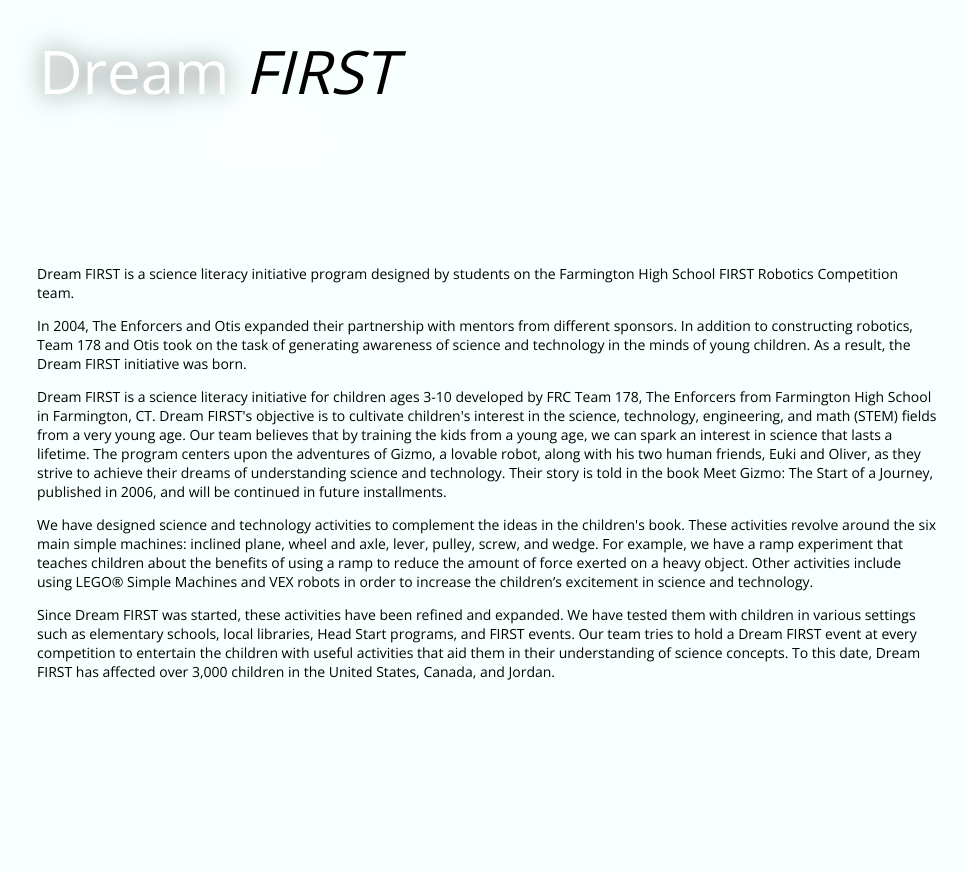
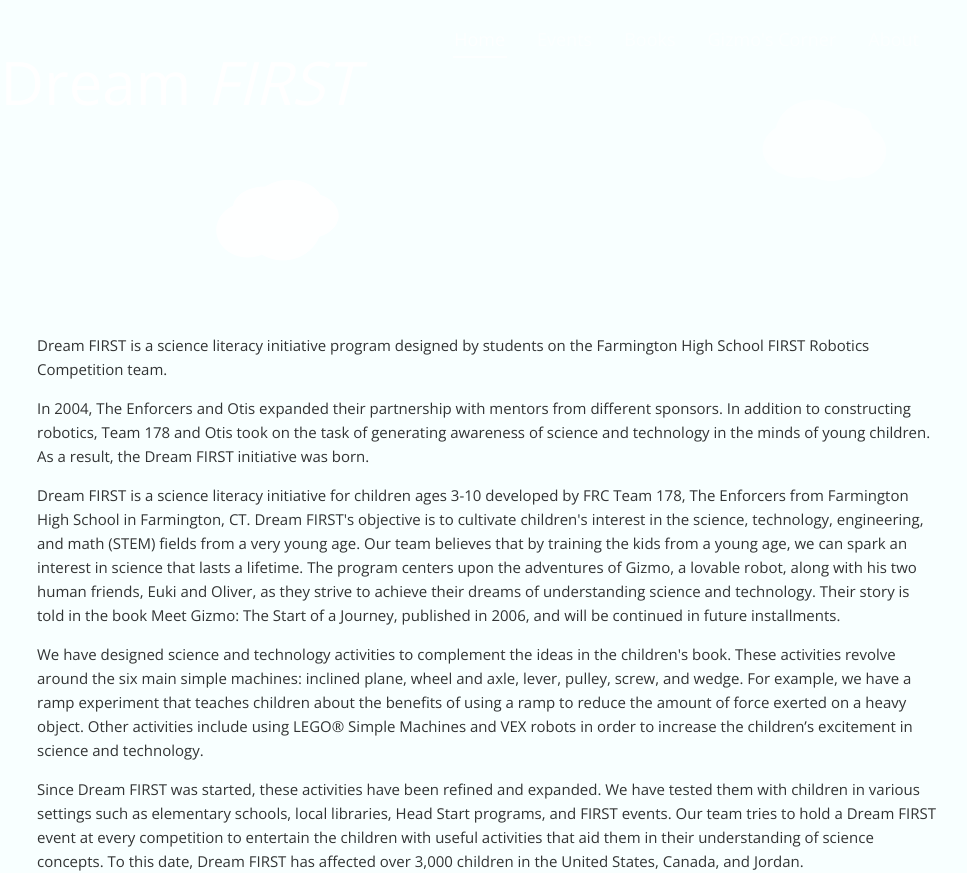
Before and after one commit to DreamFIRST/DreamNext, a plain HTML site: page index.html in a window 1280 px wide. Shown: the whole page, without its empty margins (153-1120 px from the left). Before the commit the page ends 800 px from the top, so only its background shows below. Drawn offline with nearby package versions, Linux system fonts and the light colour scheme.

Commit message:
Increase gradient intensity. Enlargen font. Static clouds

```diff
--- a/css/clouds.css
+++ b/css/clouds.css
@@ -1,5 +1,5 @@
 #clouds-container {
-	height: 250px;
+	height: 260px;
 	overflow: hidden;
 }
 
@@ -13,12 +13,30 @@
 	width: 160px; height: 100px;
 
 	position: relative; z-index: 1;
-	top: 80px; left: -300px;
+	top: 30px; left: 70%;
 	opacity: 0.6;
+}
 
-	-webkit-animation: moveclouds 20s linear infinite;
-	-moz-animation: moveclouds 20s linear infinite;
-	-o-animation: moveclouds 20s linear infinite;
+#cloud2 {
+	background-image: url("../assets/clouds/2.png");
+
+	width: 160px; height: 120px;
+
+	position: relative; z-index: 1;
+	top: 100px; left: 15%;
+	opacity: 0.9;
+}
+
+#cloud3 {
+
+}
+
+#cloud4 {
+
+}
+
+#cloud5 {
+
 }
 
 /*#cloud2 {
@@ -34,6 +52,10 @@
 	-o-animation: moveclouds 20s linear infinite;
 }*/
 
+	/*-webkit-animation: moveclouds 20s linear infinite;
+	-moz-animation: moveclouds 20s linear infinite;
+	-o-animation: moveclouds 20s linear infinite;*/
+
 @-webkit-keyframes moveclouds {
 	from { margin-left: 100%; }
 	to { margin-left: -100%; }
--- a/css/main.css
+++ b/css/main.css
@@ -1,10 +1,14 @@
 @import url(http://fonts.googleapis.com/css?family=Open+Sans:400,300);
 
 body {
+	margin: 0; padding: 0;
+
 	font-family: "Open Sans";
-	font-size: 14px;
-	margin: 0; padding: 0;
-	background: -moz-linear-gradient(center top, #c9dbe9, #f8ffff 350px);
+	font-size: 15px;
+	line-height: 24px;
+	color: rgba(0,0,0, 0.8);
+
+	background: -moz-linear-gradient(center top, #6ea8c0, #c9dbe9, #f8ffff 350px);
 	background-color: #f8ffff;
 	background-repeat: no-repeat;
 }
@@ -15,20 +19,68 @@ body {
 
 	position: absolute; z-index: 6;
 
-	top: 30px; left: 15%;
+	top: 70px; left: 12%;
 
 	color: white;
 	font-weight: 300; font-size: 60px;
-	text-shadow: 0 0 25px rgba(0,0,0, 0.65);
 }
 
 #header h1 #first {
-	color: black;
-	font-weight: 400; font-style: italic;
-	text-shadow: none;
+	font-weight: 300;
+	font-style: italic;
+}
+
+nav {
+	overflow: hidden;
+}
+
+#nav {
+	margin: 30px 15% 0 0; padding: 0;
+
+	font-size: 18px;
+	line-height: 18px;
+	font-weight: 300;
+	color: rgba(255,255,255, 0.7);
+
+	list-style-type: none;
+	float: right;
+}
+
+#nav li {
+	float: left;
+}
+
+#nav li a {
+	margin: 0 5px; padding: 5px 10px;
+
+	color: rgba(255,255,255, 0.6);
+	text-decoration: none;
+
+	border: 1px solid transparent;
+	transition-duration: 0.2s;
+	transition-property: background, border, color;
+}
+
+#nav li[selected] a {
+	color: rgba(255,255,255, 0.8);
+}
+
+#nav li[selected]::after {
+	display: block;
+	content: "";
+
+	margin: 8px auto 0;
+	width: 65%;
+
+	border-bottom: 2px solid rgba(255,255,255, 0.75);
+}
+
+#nav li:hover a {
+	color: white;
+	border-radius: 3px;
 }
 
 #content {
-	width: 900px; height: 400px;
-	margin: auto;
+	max-width: 900px; height: 400px;
+	margin: auto; padding: 0 10%;
 }
--- a/index.html
+++ b/index.html
@@ -3,14 +3,23 @@
 <title>Dream FIRST</title>
 <link rel="stylesheet" type="text/css" href="css/main.css" />
 <link rel="stylesheet" type="text/css" href="css/clouds.css" />
-<script src="http://code.jquery.com/jquery-1.10.1.min.js"></script>
+<script src="http://code.jquery.com/jquery-1.10.2.min.js"></script>
 </head>
 
 <body>
 
 <div id="header">
+	<h1>Dream <span id="first">FIRST</span></h1>
+	<nav>
+		<ul id="nav">
+			<li selected="true"><a href="">Home</a></li>
+			<li><a href="">Events</a></li>
+			<li><a href="">Books</a></li>
+			<li><a href="">Gizmo's Corner</a></li>
+			<li><a href="">About</a></li>
+		</ul>
+	</nav>
 	<div id="clouds-container">
-		<h1>Dream <span id="first">FIRST</span></h1>
 		<div class="cloud" id="cloud1"></div>
 		<div class="cloud" id="cloud2"></div>
 		<div class="cloud" id="cloud3"></div>
```
